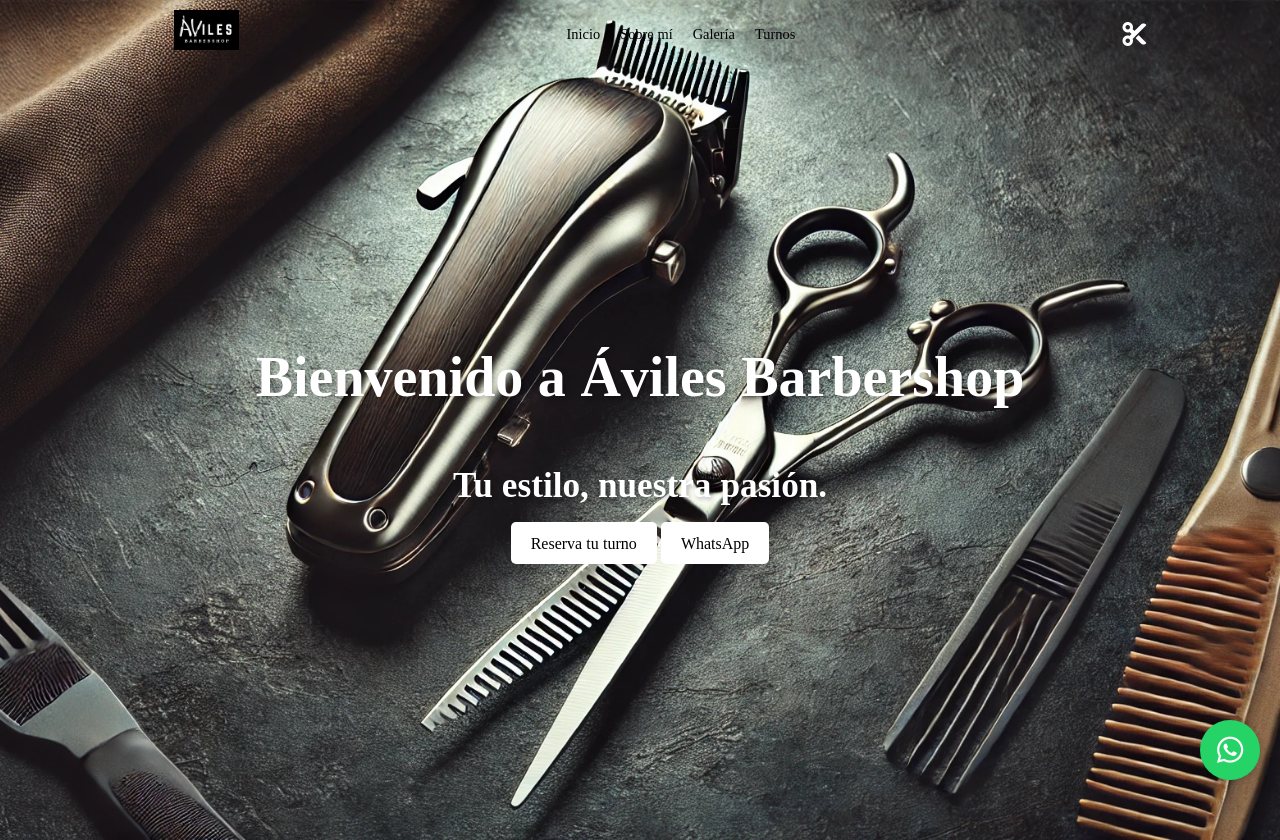
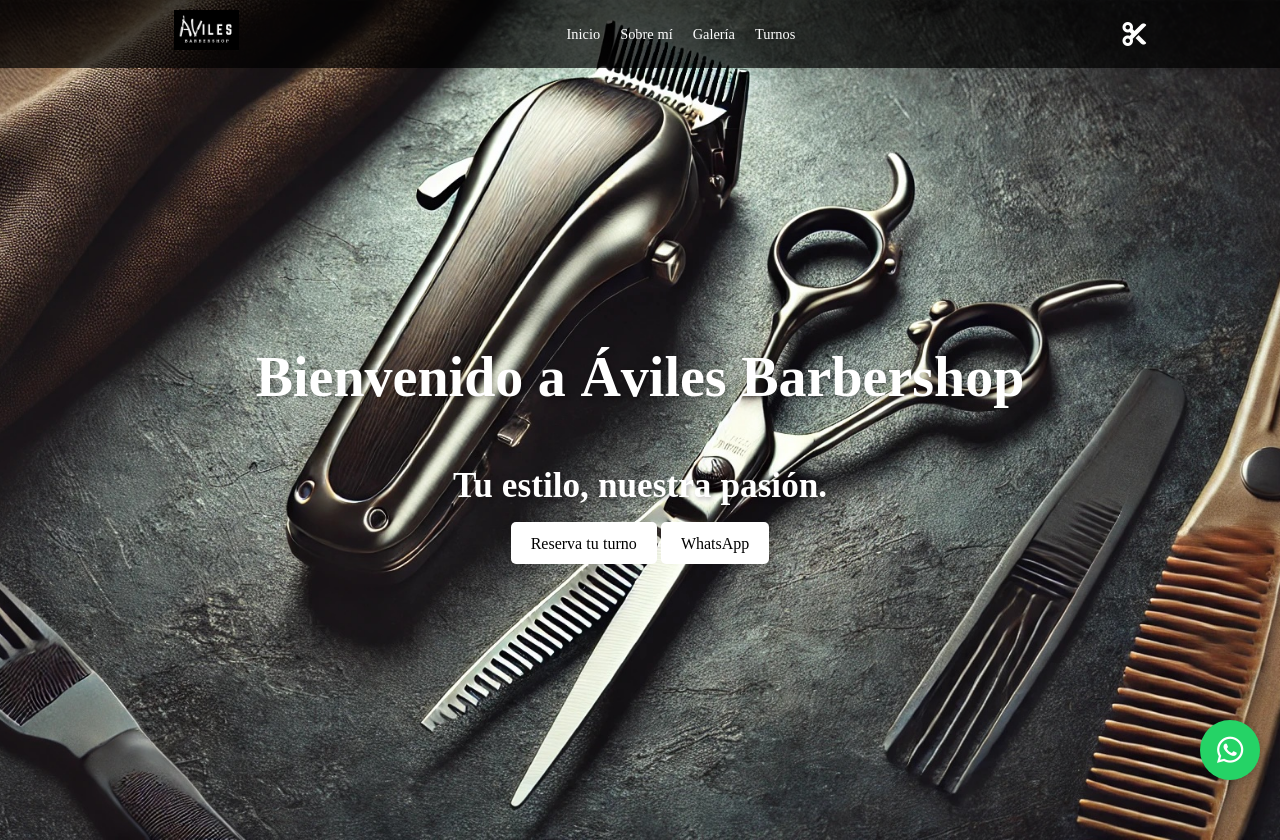
Before and after one commit to goncebatleandro/AViles-BarberShop, a plain HTML site: page index.html in a window 1280 px wide. Shown: the top 840 px of the page. Drawn offline with nearby package versions, Linux system fonts and the light colour scheme; a web font is replaced by a local one.

Commit message:
Cambios en el a del navbar

```diff
--- a/styles.css
+++ b/styles.css
@@ -217,7 +217,7 @@ body.light-mode .whatsapp-button:hover {
     display: flex;
     justify-content: space-around;
     align-items: center;
-    background-color: transparent;
+    background-color: rgba(0, 0, 0, 0.7); /* Color negro con 70% de opacidad */
     padding: 10px 20px;
     position: fixed;
     top: 0;
@@ -252,7 +252,7 @@ body.light-mode .whatsapp-button:hover {
 }
 
 .navbar-links a {
-    color: #000000; /* Texto blanco */
+    color: #ffffff; /* Texto blanco */
     text-decoration: none;
     font-size: 0.9rem;
     font-weight: 500;
```
